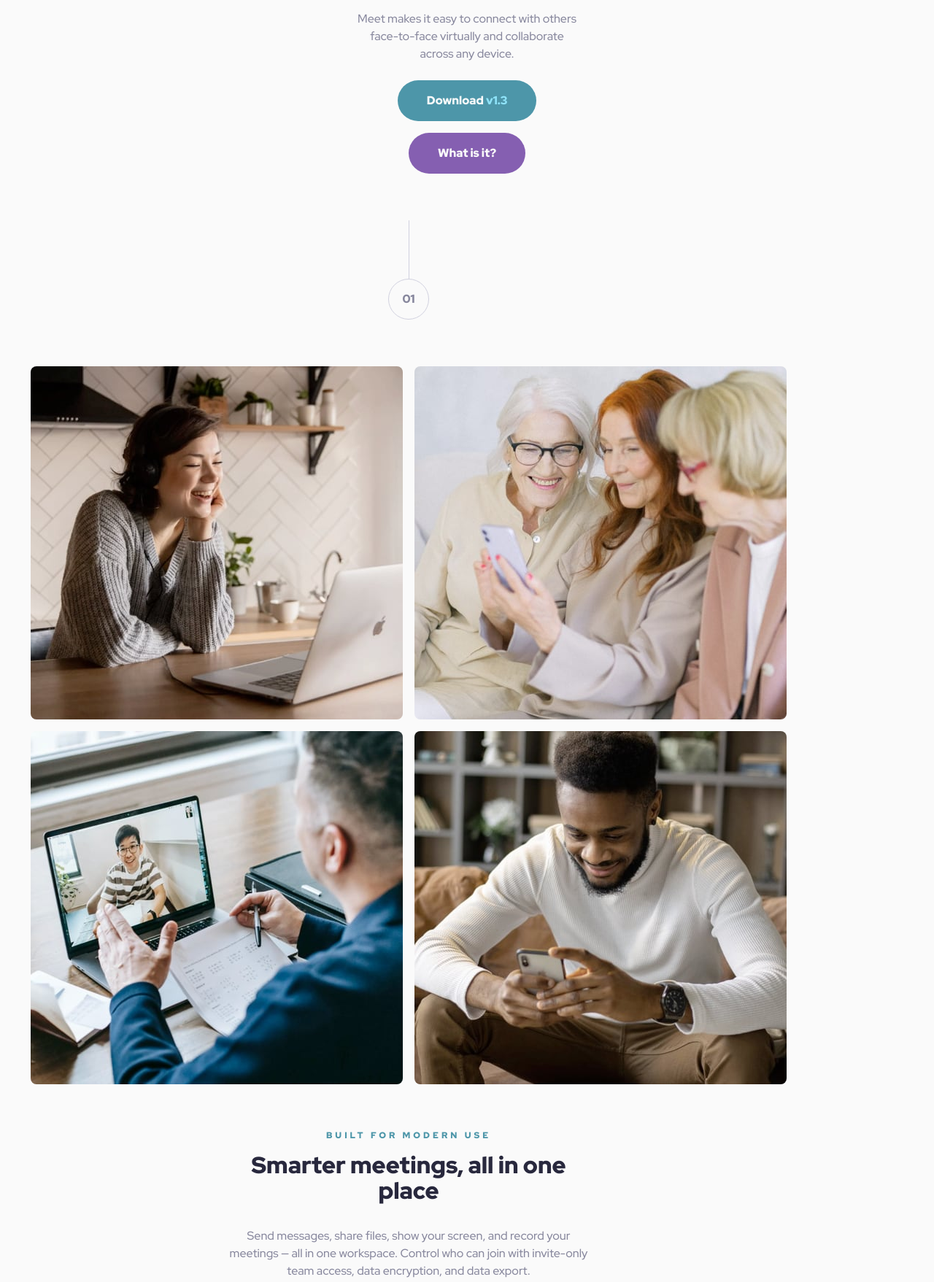
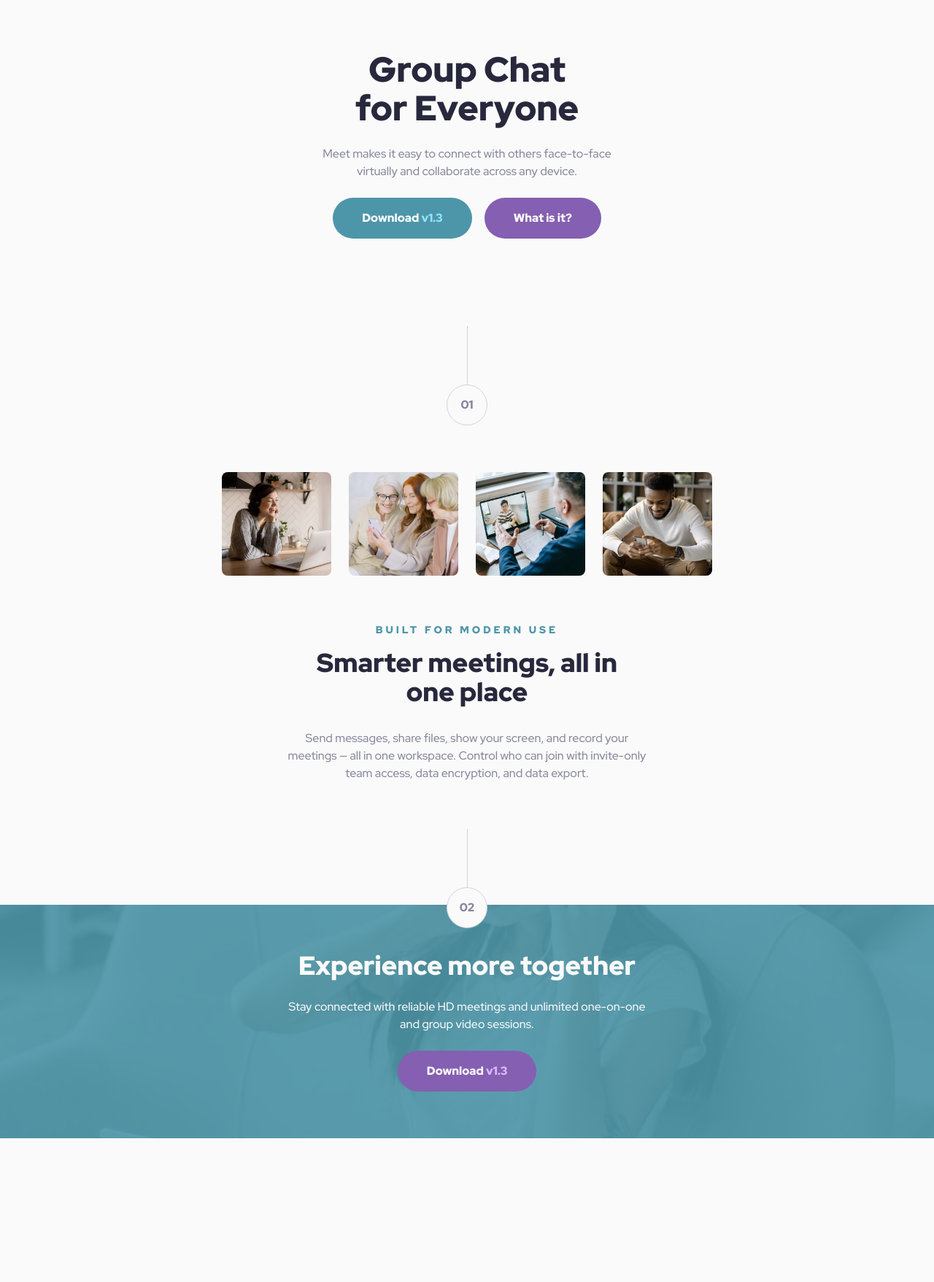
Before and after one commit to petrihcour/meet-landing-page, a plain HTML site: page index.html in a window 1280 px wide. Shown: the part 446-2203 px from the top of the page at 73% size. After the commit the page ends 2006 px from the top, so only its background shows below. Drawn offline with nearby package versions, Linux system fonts and the light colour scheme.

Commit message:
complete layout for tablet view

```diff
--- a/index.html
+++ b/index.html
@@ -72,23 +72,24 @@ Text Preset 4: text-lg
 <body class="font-red-hat-display flex flex-col bg-white">
 
   <div class="flex justify-center items-stretch">
-    <img src="assets/logo.svg" alt="meet logo" class="px-20 pt-12 self-stretch" />
+    <img src="assets/logo.svg" alt="meet logo" class="pt-12 self-stretch" />
   </div>
 
-  <main class="flex flex-col">
-    <div class="pt-16 overflow-hidden flex justify-center pb-12">
-      <img src="assets/tablet/image-hero.png" src="avatar icons of different individuals" class="max-w-[433.003px]" />
+  <main class="flex flex-col justify-center">
+    <div class="pt-16 overflow-hidden flex justify-center items-stretch pb-12 md:pb-[72px]">
+      <img src="assets/tablet/image-hero.png" src="avatar icons of different individuals"
+        class="max-w-[433.003px] md:max-w-4xl	 self-stretch" />
     </div>
 
 
-    <div class="flex justify-center px-8 pb-8">
-      <div class="max-w-[305px] space-y-6">
-        <h1 class="text-slate-900 text-4xl text-center">Group Chat <br /> for Everyone</h1>
+    <div class="flex justify-center px-8 pb-8 md:pb-16">
+      <div class="max-w-[305px] md:max-w-md space-y-6">
+        <h1 class="text-slate-900 text-4xl md:text-[48px] text-center">Group Chat <br /> for Everyone</h1>
 
         <p class="text-base font-medium text-slate-600 text-center leading-[1.5rem]">Meet makes it easy to connect with
           others face-to-face virtually and collaborate across any
           device.</p>
-        <div class="flex flex-col items-center gap-y-4">
+        <div class="flex flex-col md:flex-row justify-center items-center gap-y-4 md:gap-[17px]">
           <button class="rounded-full bg-cyan-600 text-white text-base font-black px-10 py-4 leading-[1.5rem]">Download
             <span class="text-cyan-300">
               v1.3</span></button>
@@ -99,7 +100,7 @@ Text Preset 4: text-lg
     </div>
 
 
-    <div class="flex flex-col justify-center items-center px-8 pt-8 max-w-[1120px] pb-16">
+    <div class="flex flex-col justify-center items-center self-center px-8 pt-8 md:pt-14 max-w-[1120px] pb-16">
 
       <div class="flex flex-col divide-y divide-slate-300 h-20 w-px bg-slate-300"> </div>
 
@@ -107,18 +108,20 @@ Text Preset 4: text-lg
         <p class="text-base font-black leading-[1.5rem] text-slate-600 ">01</p>
       </div>
 
-      <div class="grid grid-cols-2 gap-4 py-16">
+      <div class="grid grid-cols-2 md:grid-cols-4 gap-4 md:gap-6 py-16 md:max-w-2xl">
         <img src="assets/desktop/image-woman-in-videocall.jpg" alt="woman in videocall" class="rounded-lg" />
         <img src="assets/desktop/image-women-videochatting.jpg" alt="women videochatting" class="rounded-lg" />
         <img src="assets/desktop/image-men-in-meeting.jpg" alt="men in meeting" class="rounded-lg" />
         <img src="assets/desktop/image-man-texting.jpg" alt="man texting" class="rounded-lg" />
       </div>
 
-      <div class="text-center max-w-[504px]">
-        <p class="text-xs font-black uppercase leading-[13.2px] tracking-[4px] text-cyan-600 pb-4">Built for modern use
+      <div class="flex flex-col items-center text-center max-w-[504px]">
+        <p class="text-xs md:text-sm font-black uppercase leading-[1.1rem] tracking-[4px] text-cyan-600 pb-4">Built for
+          modern use
         </p>
 
-        <h2 class="text-4xl text-[32px] text-slate-900 pb-8">Smarter meetings, all in one place</h2>
+        <h2 class="text-4xl text-[32px] md:text-[36px] text-slate-900 pb-8 md:max-w-md">Smarter meetings, all in one
+          place</h2>
 
         <p class="text-base font-medium text-slate-600 leading-[1.5rem]">Send messages, share files, show
           your screen, and record your meetings — all in one
@@ -139,16 +142,24 @@ Text Preset 4: text-lg
     <div class="relative w-full -mt-8 flex justify-center items-center">
 
       <!-- image w/ blue overlay -->
-      <div class="relative w-full h-full">
+      <!-- mobile -->
+      <div class="relative w-full h-full md:hidden">
         <img src="assets/mobile/image-footer.jpg" alt="woman with headphones" class="object-bottom w-full h-full" />
         <div class="absolute inset-0 bg-cyan-600 opacity-90"></div>
       </div>
 
+      <!-- tablet -->
+      <div class="relative w-full hidden md:block ">
+        <img src="assets/tablet/image-footer.jpg" alt="woman with headphones"
+          class="object-cover w-full max-h-[320px]" />
+        <div class="absolute inset-0 bg-cyan-600 opacity-90"></div>
+      </div>
+
       <div
-        class="absolute inset-0 flex flex-col items-center justify-center text-center z-20 space-y-6 max-w-[504px] px-8 py-16">
-        <h2 class="text-white text-4xl text-[32px]">
+        class="absolute inset-0 flex flex-col items-center justify-center text-center mx-auto z-20 space-y-6 max-w-[504px] md:max-w-screen-sm px-8 py-16">
+        <h2 class="text-white text-4xl text-[32px] md:text-[36px]">
           Experience more together </h2>
-        <p class="text-white text-base leading-[1.5rem] font-medium">
+        <p class="text-white text-base leading-[1.5rem] font-medium md:max-w-[504px]">
           Stay connected with reliable HD meetings and unlimited one-on-one and group video sessions.
         </p>
         <button class="rounded-full bg-purple-600 text-white text-base font-black px-10 py-4 leading-[1.5rem]">Download
```
